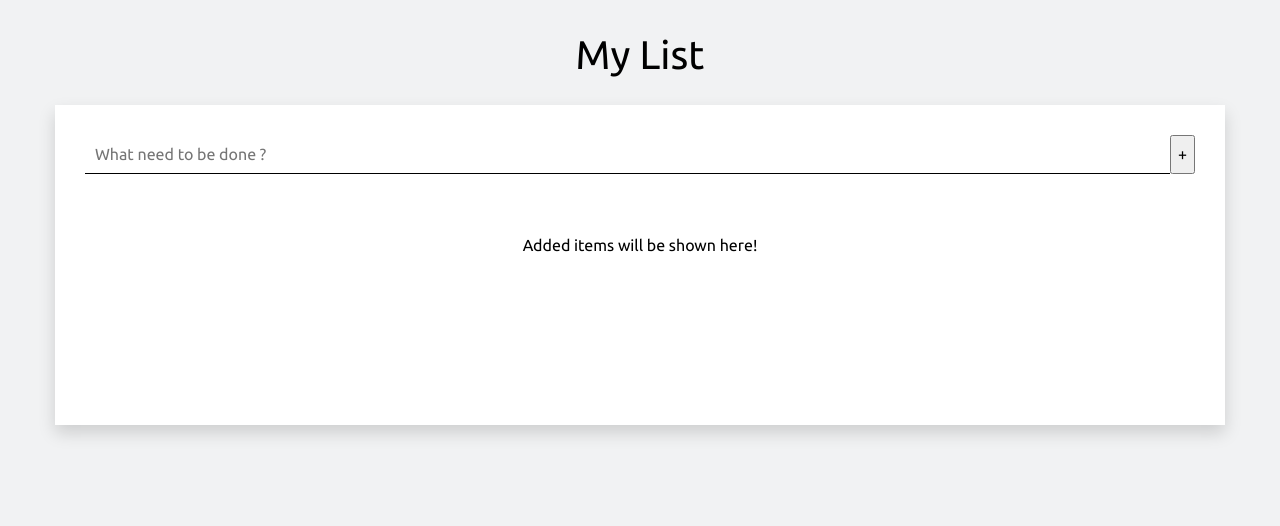
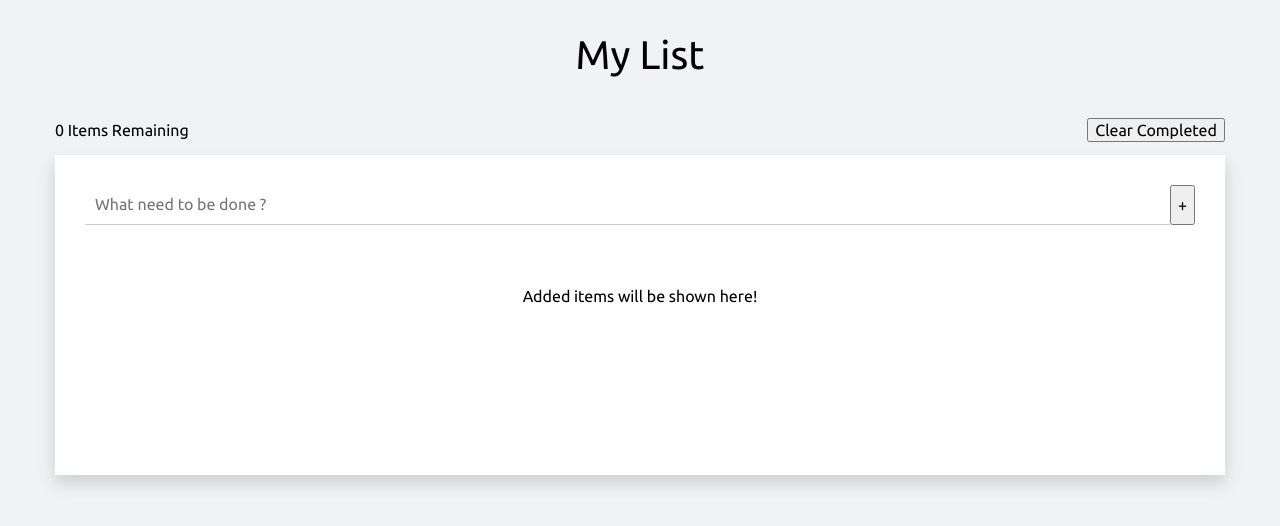
Before and after one commit to vivek1996/todo-react, a React (Create React App) app: page / in a window 1280 px wide. Shown: the top 526 px of the page. Built offline with nearby package versions, Linux system fonts and the light colour scheme.

Commit message:
item css

```diff
--- /dev/null
+++ b/src/components/Filters/index.jsx
@@ -0,0 +1,3 @@
+import React from 'react';
+
+const Filters = () => {};
--- a/src/components/TodoItem/index.jsx
+++ b/src/components/TodoItem/index.jsx
@@ -17,7 +17,12 @@ const TodoItem = ({ item }) => {
         <label for={`checkbox_${item.id}`}></label>
       </div>
       <p className={item.completed ? 'completed' : ''}>{item.text}</p>
-      <button onClick={() => dispatch(removeTodo({ id: item.id }))}>-</button>
+      <button
+        className="button"
+        onClick={() => dispatch(removeTodo({ id: item.id }))}
+      >
+        -
+      </button>
     </li>
   );
 };
--- a/src/components/TodoItem/styles.scss
+++ b/src/components/TodoItem/styles.scss
@@ -2,17 +2,27 @@
   font-size: 1rem;
   display: flex;
   padding: 10px 30px;
-  border-bottom: 1px solid;
+  border-bottom: 1px solid #cecece;
   margin-bottom: 15px;
   justify-content: space-between;
   align-items: center;
   min-height: 45px;
+  text-align: left;
   p {
     flex: 1;
     margin: 0;
+    padding-left: 20px;
     &.completed {
       text-decoration: line-through;
     }
+  }
+  .button {
+    visibility: hidden;
+    cursor: pointer;
+  }
+  &:hover .button,
+  .button:hover {
+    visibility: visible;
   }
 }
 
--- a/src/pages/todo/styles.scss
+++ b/src/pages/todo/styles.scss
@@ -47,6 +47,19 @@ form.form-container {
     padding: 10px;
     outline: none;
     border: none;
-    border-bottom: 1px solid;
+    transition: all 0.5s;
+    border-bottom: 1px solid #cecece;
+    &:focus {
+      border-bottom: 1px solid #000;
+    }
   }
 }
+
+.filters-container {
+  display: flex;
+  justify-content: space-between;
+  align-items: center;
+  button {
+    cursor: pointer;
+  }
+}
--- a/src/pages/todo/todo.js
+++ b/src/pages/todo/todo.js
@@ -9,9 +9,16 @@ const Container = () => {
   const todos = useSelector(selectTodos);
   const dispatch = useDispatch();
 
+  const remainingItems = todos.filter((todo) => !todo.completed).length;
+
   return (
     <div className="container">
       <h1 className="title">My List</h1>
+      <div className="filters-container">
+        <p>{remainingItems} Items Remaining</p>
+        <div></div>
+        <button>Clear Completed</button>
+      </div>
       <div className="card">
         <AddTodo />
         <TodoList />
```
Also changed, not shown: 1 other file (tests, documents, lock files or other folders).
